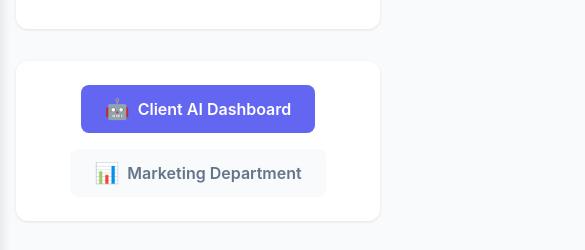
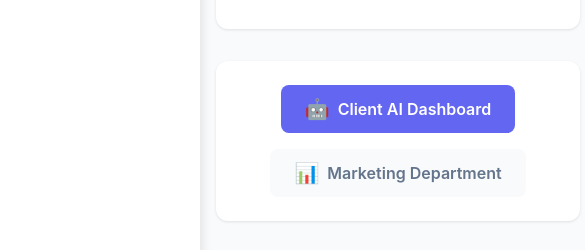
Before and after one commit to domcopo/hyper-drive, a plain HTML site: page index.html in a window 390 px wide. Shown: the part 395-645 px from the top of the page, 585 px wide, since content can reach past the window. Drawn offline with Linux system fonts and the light colour scheme.

Commit message:
Update index.html

```diff
--- a/index.html
+++ b/index.html
@@ -41,6 +41,8 @@
             background: white;
             box-shadow: 2px 0 10px rgba(0,0,0,0.1);
             position: fixed;
+            left: 0;
+            top: 0;
             height: 100vh;
             overflow-y: auto;
             z-index: 1000;
@@ -618,16 +620,22 @@
         /* Responsive */
         @media (max-width: 1024px) {
             .sidebar {
-                transform: translateX(-100%);
-                transition: transform 0.3s;
-            }
-
-            .sidebar.open {
-                transform: translateX(0);
+                /* Keep sidebar visible but make it narrower on smaller screens */
+                width: 240px;
             }
 
             .main-content {
-                margin-left: 0;
+                margin-left: 240px;
+            }
+        }
+
+        @media (max-width: 768px) {
+            .sidebar {
+                width: 200px;
+            }
+
+            .main-content {
+                margin-left: 200px;
             }
         }
 
```
